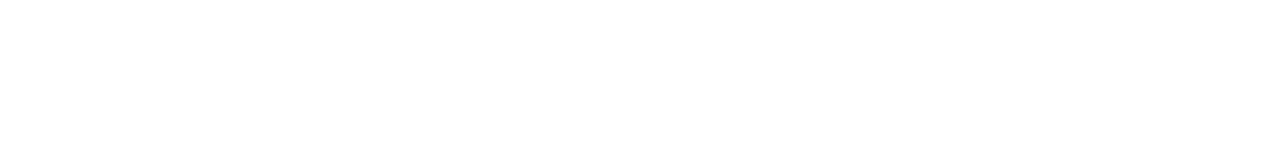
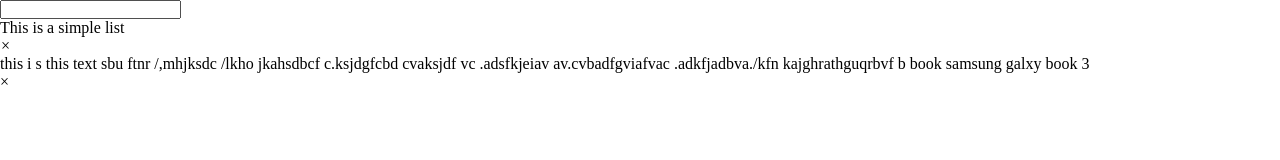
Before and after one commit to wasim2002/To-Do-list, a plain HTML site: page index.html in a window 1280 px wide. Drawn offline with Linux system fonts and the light colour scheme.

Commit message:
add all HTML code

```diff
--- a/index.html
+++ b/index.html
@@ -1,12 +1,28 @@
 <!DOCTYPE html>
 <html lang="en">
+
 <head>
     <meta charset="UTF-8">
     <meta name="viewport" content="width=device-width, initial-scale=1.0">
     <title>Document</title>
+    <link rel="stylesheet" href="style.css">
 </head>
+
 <body>
-
+    <main>
+        <input type="text" name="" id="inputF">
+        <ul>
+            <li>
+                <div class="textA">This is a simple list</div>
+                <i>×</i>
+            </li>
+            <li>
+                <div class="textA">this i s this text sbu ftnr /,mhjksdc /lkho  jkahsdbcf c.ksjdgfcbd cvaksjdf vc .adsfkjeiav av.cvbadfgviafvac .adkfjadbva./kfn kajghrathguqrbvf b book samsung galxy book 3</div>
+            </li>
+            <li>×</li>
+        </ul>
+    </main>
     <script src="script.js"></script>
 </body>
+
 </html>
```
